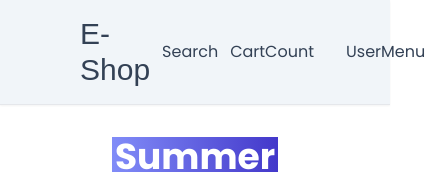
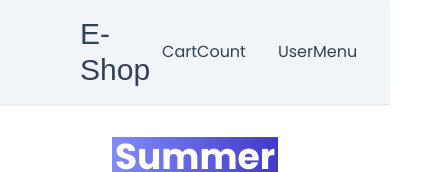
Before and after one commit to Cristian-DW/e-commerce, a Next.js app: page / in a window 390 px wide. Shown: the top 172 px of the page, 425 px wide, since content can reach past the window. Built offline with nearby package versions, Linux system fonts and the light colour scheme; a web font is replaced by a local one.

Commit message:
docs(NavBar): 📝 add documentation comments to NavBar component

```diff
--- a/app/components/nav/NavBar.tsx
+++ b/app/components/nav/NavBar.tsx
@@ -1,10 +1,25 @@
-import Container  from "../Container";
+import React from 'react';
+import Container from "../Container";
 import Link from "next/link";
 import { Redressed } from "next/font/google";
 
 const redressed = Redressed({ subsets: ["latin"], weight: ["400"] });
 
-const NavBar = () => {
+/**
+ * NavBar Component
+ *
+ * This component serves as the navigation bar for the application.
+ * It includes the site logo, search bar, cart count, and user menu.
+ *
+ * @component
+ * @example
+ * return (
+ *   <NavBar />
+ * )
+ *
+ * @returns {JSX.Element} The rendered NavBar component
+ */
+const NavBar: React.FC = () => {
   return (
     <div
       className="
@@ -22,7 +37,6 @@ const NavBar = () => {
          border-b-[1px]"
       >
         <Container>
-
           <div
             className="
                flex
@@ -38,7 +52,7 @@ const NavBar = () => {
             >
               E-Shop
             </Link>
-            <div className="hiden md:block"> Search</div>
+            <div className="hidden md:block">Search</div>
             <div
               className="
                   flex items-center gap-8 md:gap-12
```
